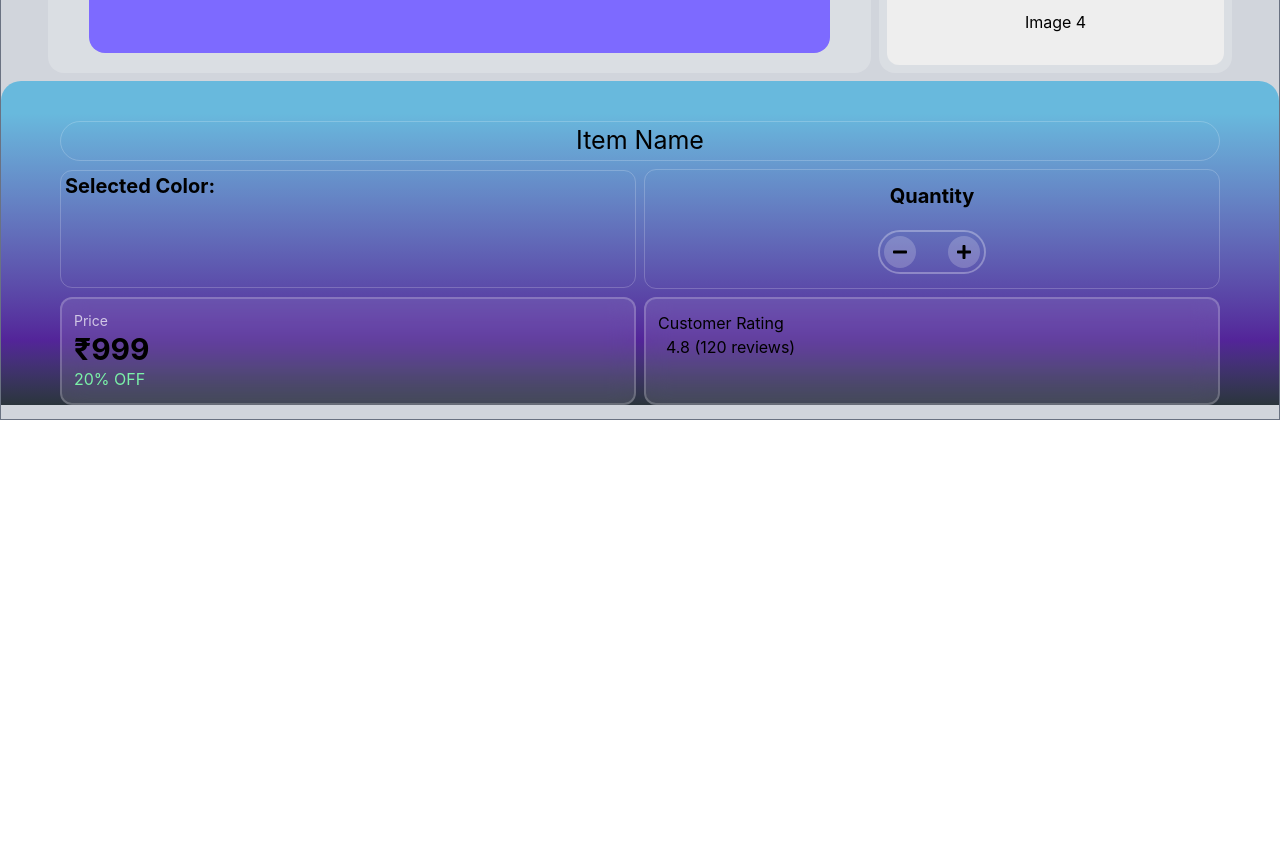
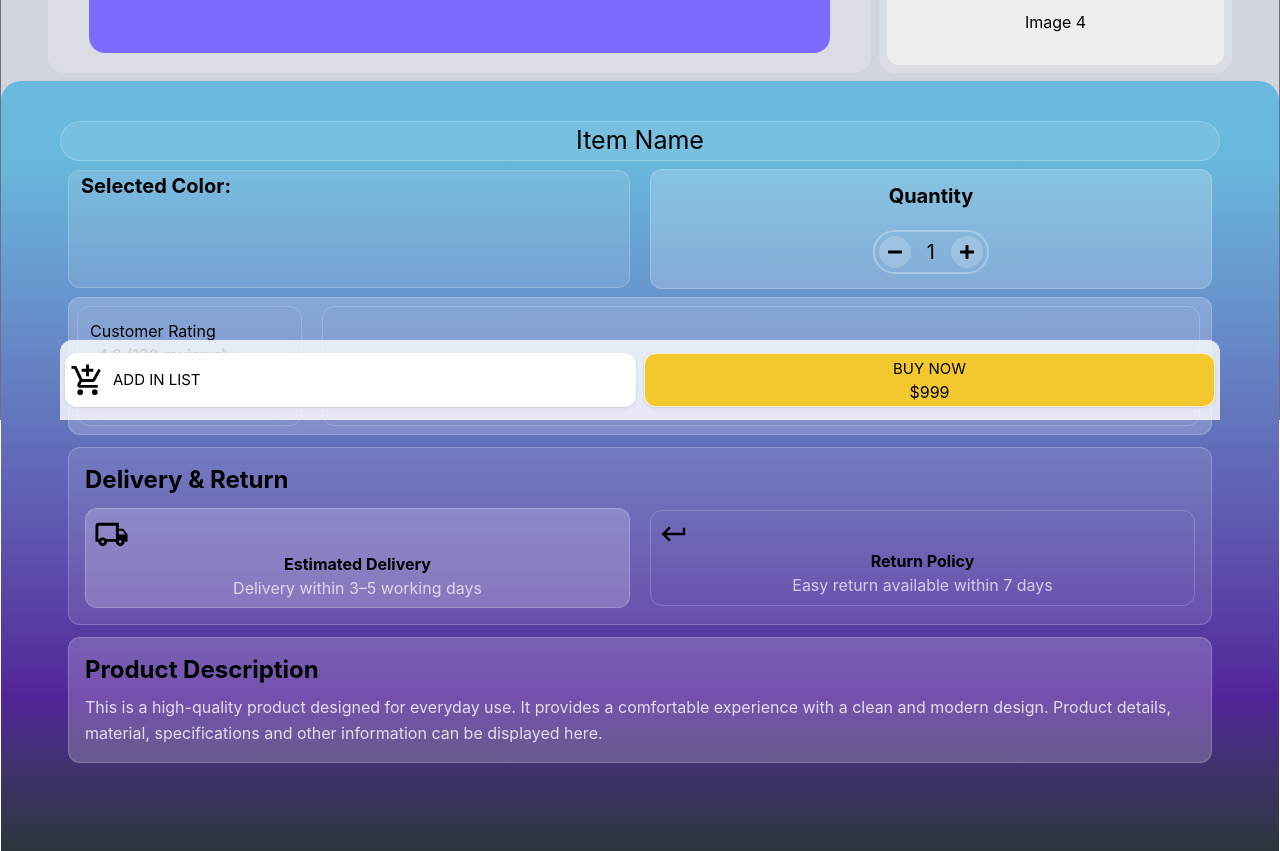
Before and after one commit to ziyad-farooqui/O.D-stand-E-commerce-websites, a React (Vite) app: page /items in a window 1280 px wide. Shown: the part 380-1231 px from the top of the page. Before the commit the page ends 800 px from the top, so only its background shows below. Built offline with nearby package versions, Linux system fonts and the light colour scheme.

Commit message:
20092026-day:19

```diff
--- a/src/InsideCard/CardTheDetail.jsx
+++ b/src/InsideCard/CardTheDetail.jsx
@@ -2,6 +2,10 @@ import React from "react";
 import { useState } from "react";
 import { FaMinus } from "react-icons/fa";
 import { FaPlus } from "react-icons/fa";
+import { MdOutlineLocalShipping } from "react-icons/md";
+import { MdOutlineKeyboardReturn } from "react-icons/md";
+import { MdAddShoppingCart } from "react-icons/md";
+
 
 const CardTheDetail = () => {
 
@@ -16,15 +20,17 @@ const CardTheDetail = () => {
 
         <div className='md: border-white/30  md:max-w-300 w-full md:px-5 '>
 
-          <div className="product-Name md:rounded-full mt-10 border  border-white/20 flex  w-full h-10 items-center justify-center text-[25px]  md:shadow-none md: ">
+          <div className="product-Name bg-white/10 md:rounded-full mt-10 border  border-white/20 flex  w-full h-10 items-center justify-center text-[25px]  md:shadow-none md: ">
             {itemsName}
           </div>
 
-        <div className=' flex md:flex-row flex-col items-center md:gap-2 '>
+
+
+          <div className='  flex md:flex-row flex-col items-center md:gap-5 md:mx-2'>
 
 
             {/*the color name  */}
-          <div className='prodect-color rounded-xl flex md:flex-col mt-2 border  md: w-[95%] md:w-[50%] md:h-auto  justify- items-  border-white/20  font-bold text-[20px] '>
+            <div className='prodect-color bg-white/10 rounded-xl flex md:flex-col mt-2 border  md: w-[95%] md:w-[50%] md:h-auto  justify- items-  border-white/20  font-bold text-[20px] pl-2 hover:scale-101 duration-300 hover:bg- '>
 
               <h1 className=' flex h-9 w-full pl-1  ' > Selected Color:</h1>
               <div className='color_options    border-white/20 h-20 w-full'></div>
@@ -34,7 +40,7 @@ const CardTheDetail = () => {
 
             {/* ================= QUANTITY ================= */}
 
-          <div className="border  border-white/20 rounded-xl mt-2 p-3 flex flex-col gap-5 items-center justify- w-[95%] md:w-[50%] h-30 ">
+            <div className="border bg-white/20  border-white/20 rounded-xl mt-2 p-3 flex flex-col gap-5 items-center justify- w-[95%] md:w-[50%] h-30 hover:scale-101 duration-300 hover:bg- ">
 
               <h2 className="font-bold text-xl">
                 Quantity
@@ -44,18 +50,18 @@ const CardTheDetail = () => {
 
                 <button
                   // {/*onClick={decreaseQuantity}*/}
-                className="h-8 w-8 flex justify-center items-center rounded-full bg-white/20"
+                  className="active:scale-95 h-8 w-8 flex justify-center items-center rounded-full bg-white/20 transition hover:scale-115 duration-300 "
                 >
                   <FaMinus />
                 </button>
 
                 <span className=" text-xl">
-                {/* {quantity} */}
+                  {/* {quantity} */}1
                 </span>
 
                 <button
                   // onClick={increaseQuantity}
-                className="h-8 w-8 flex justify-center items-center rounded-full bg-white/20 transition hover:scale-115 duration-300 "
+                  className="active:scale-95 duration-300 h-8 w-8 flex justify-center items-center rounded-full bg-white/20 transition hover:scale-115 duration-300 "
                 >
                   <FaPlus />
                 </button>
@@ -68,9 +74,9 @@ const CardTheDetail = () => {
           </div>
 
 
-          <div className="flex flex-col md:flex-row gap-2 mt-2">
+          <div className="flex  md:flex-row gap-1 md:gap-5 px-2 mt-2 ">
             {/* Price */}
-            <div className="border-2 border-white/20 rounded-xl bg-white/10 backdrop-blur-md w-full md:w-[50%] p-3">
+            <div className="md:hidden border  text-center flex flex-col justify-center border-white/20 rounded-xl bg-white/10 backdrop-blur-md w-full md:w-[50%] p-3 active:scale-95 duration-300 ">
               <p className="text-white/70 text-sm"> Price </p> <h1 className="text-3xl font-bold">
                 ₹999
               </h1>
@@ -79,10 +85,13 @@ const CardTheDetail = () => {
               </p>
             </div>
             {/* Rating */}
-            <div className="border-2 border-white/20 rounded-xl bg-white/10 backdrop-blur-md w-full md:w-[50%] p-3">
-              <p classzName="text-white/70 text-sm">
+            <div className="ms:hidden md:block  md:flex md:gap-5 w-full border border-white/20 rounded-xl p-2 bg-white/20">
+
+            <div className="border border-white/20 rounded-xl bg-white/ backdrop-blur-md w-full md:w-[20%]  md:h-30 p-3 active:scale-95 duration-300">
+              <p classzName="text-white/70 text-sm  ">
                 Customer Rating
-              </p> <div className="flex items-center gap-2">
+              </p>
+               <div className="flex items-center gap-2">
                 <div className="flex text-yellow-300">
                   {/* <FaStar /> <FaStar /> <FaStar /> <FaStar /> <FaStar /> */}
                 </div>
@@ -91,10 +100,98 @@ const CardTheDetail = () => {
                 </span>
               </div>
             </div>
+
+            <div className="border ms:hidden md:block md:flex md:w-[78%] md:rounded-xl border-white/20">
+
+            </div>
             </div>
 
 
+
           </div>
+
+          {/* ================= DELIVERY ================= */}
+
+          <div className="border mx-2  bg-white/10 flex flex-col  border-white/20 rounded-xl mt-3 p-4">
+
+            <h2 className="text-2xl  font-bold">
+              Delivery & Return
+            </h2>
+
+            <div className="flex flex-col md:flex-row cursor-pointer  gap-1 md:gap-5 mt-3">
+
+              <div className="flex  items-center gap-3 md:w-[50%]">
+
+                <div className="bg-white/20 md:flex-row h-25 md:justify-center md:text-center  cursor-pointer  border w-full rounded-xl p-2 border-white/20 active:scale-95 duration-300 hover:scale-101">
+                  <MdOutlineLocalShipping className="text-[30px] flex  md:text-[35px] " />
+                  <h3 className="font-bold text-[] ">
+                    Estimated Delivery
+                  </h3>
+
+                  <p className="text-white/70">
+                    Delivery within 3–5 working days
+                  </p>
+                </div>
+              </div>
+
+
+              <div className="flex items-center gap-3 md:w-[50%] md:justify-center">
+
+                <div className='border md:text-center bg-white/0 w-full rounded-xl border-white/20 p-2 active:scale-95 duration-300 hover:scale-101'>
+                  <MdOutlineKeyboardReturn className="text-[30px] flex " />
+                  <h3 className="font-bold">
+                    Return Policy
+                  </h3>
+
+                  <p className="text-white/70">
+                    Easy return available within 7 days
+                  </p>
+                </div>
+              </div>
+
+            </div>
+
+          </div>
+
+
+
+          {/* ================= PRODUCT DESCRIPTION ================= */}
+
+          <div className="border bg-white/20 mx-2 border-white/20 rounded-xl mt-3 p-4">
+
+            <h2 className="text-2xl font-bold">
+              Product Description
+            </h2>
+
+            <p className="mt-2 text-white/80 leading-relaxed">
+              This is a high-quality product designed for everyday use.
+              It provides a comfortable experience with a clean and modern
+              design. Product details, material, specifications and other
+              information can be displayed here.
+            </p>
+
+          </div>
+
+
+
+          {/* The button for Buy and Add to Cart */}
+          <div className="sticky px-1  gap-2 bottom-0 z-50 active:bg-[#59ff0077] mt-2 border border-white/20 rounded-t-xl bg-white/80 {bg-[#8857ad]} flex items-center h-20 w-full">
+
+           <div className="add-button shadow gap-2  border border-white/20 bg-white/98 rounded-xl p-1 h-[70%] w-[50%] text-center flex justify- items-center active:scale-95 ">
+              <MdAddShoppingCart className="text-[35px] " />
+              <h2 className="text-[15px] uppercase">add in list</h2>
+           </div>
+
+           <div className="add-button shadow   flex-col border border-white/75 bg-[#f6c104d2] rounded-xl p-1 h-[70%] w-[50%] text-center flex justify- items-center active:scale-95 ">
+              {/* <MdAddShoppingCart className="text-[35px] " /> */}
+              <h3 className="text-[15px] uppercase">buy now</h3>
+              <h2 className="">$999</h2>
+           </div>
+
+          </div>
+
+        </div>
+
       </div>
 
 
```
Lines whose indentation alone changed are shown as unchanged.
